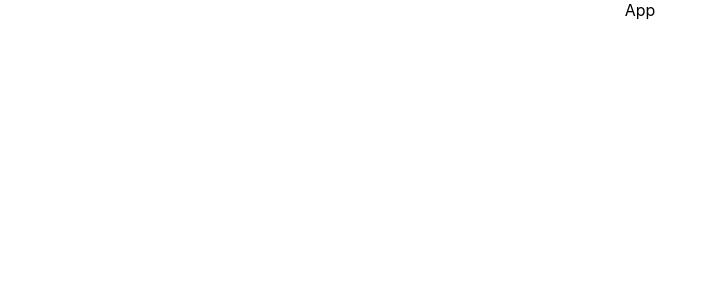
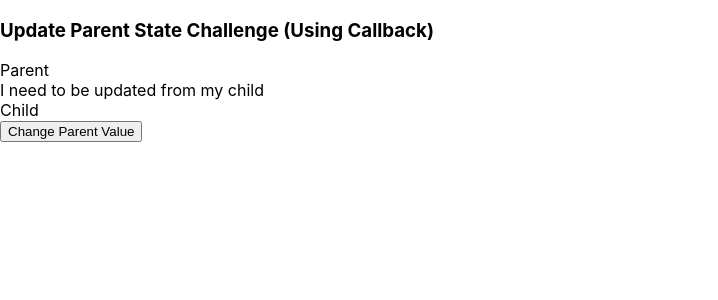
Before and after one commit to jsmithb117/react-challenges, a React (Create React App) app: page / in a window 1280 px wide. Shown: the top 300 px of the page, without its empty margins (0-718 px from the left). Built offline with nearby package versions, Linux system fonts and the light colour scheme.

Commit message:
Initial prompt

```diff
--- a/src/App.js
+++ b/src/App.js
@@ -1,11 +1,33 @@
 import './App.css';
+import { useState } from 'react';
 
-function App() {
+function Child() {
   return (
-    <div className="App">
-      App
-    </div>
+    <>
+      <div>Child</div>
+      <button>Change Parent Value</button>
+    </>
   );
 }
 
-export default App;
+function Parent() {
+  const [value, setValue] = useState(
+    "I need to be updated from my child"
+  );
+
+  return (
+    <>
+      <h3>Update Parent State Challenge (Using Callback)</h3>
+      <div className="wrapper">
+        <div>Parent</div>
+        <div className="box-wrapper">{value}</div>
+      </div>
+
+      <div className="wrapper">
+        <Child />
+      </div>
+    </>
+  );
+}
+
+export default Parent;
```
Also changed, not shown: 1 other file (tests, documents, lock files or other folders).
